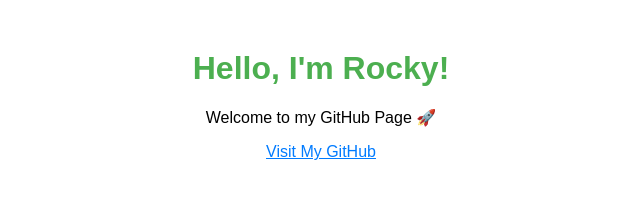
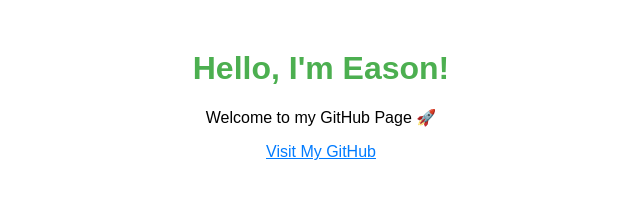
Before and after one commit to FengyichenEason/FengyichenEason.github.io, a plain HTML site: page index.html in a window 1280 px wide. Shown: the full height of the page, 319-959 px from the left. Drawn offline with Linux system fonts and the light colour scheme.

Commit message:
Update index.html

```diff
--- a/index.html
+++ b/index.html
@@ -11,7 +11,7 @@
     </style>
 </head>
 <body>
-    <h1>Hello, I'm Rocky!</h1>
+    <h1>Hello, I'm Eason!</h1>
     <p>Welcome to my GitHub Page 🚀</p>
     <a href="https://github.com/your-username">Visit My GitHub</a>
 </body>
```
